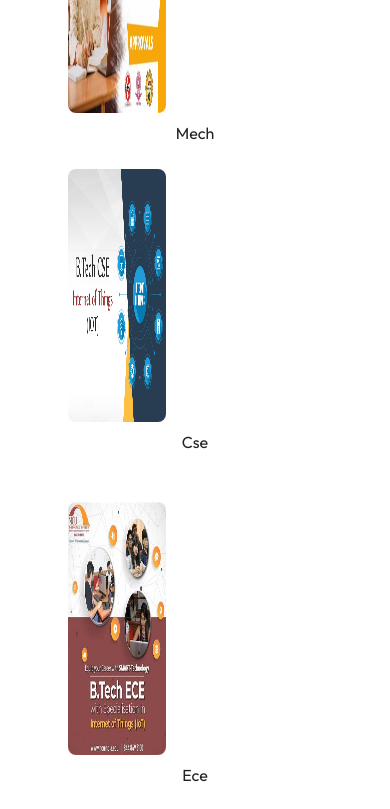
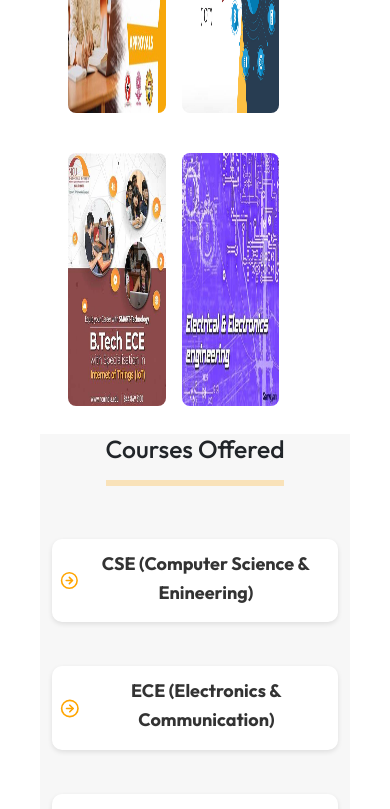
Before and after one commit to parusharam1425/amps_College_Web, a React (Create React App) app: page / in a window 390 px wide. Shown: the part 1820-2629 px from the top of the page. Built offline with nearby package versions, Linux system fonts and the light colour scheme.

Commit message:
12 Grid Updated

```diff
--- a/src/routes/Home.js
+++ b/src/routes/Home.js
@@ -2,7 +2,7 @@ import React from 'react';
 import "react-responsive-carousel/lib/styles/carousel.min.css"; // requires a loader
 import { Carousel } from 'react-responsive-carousel';
 import Img from '../assects/maps-img3.jpg';
-import Img2 from '../assects/clg11.png'
+// import Img2 from '../assects/clg11.png'
 import Img3 from '../assects/maps-img1.jpg'
 import Img4 from '../assects/maps-img2.jpg'
 
@@ -75,20 +75,20 @@ export default function Home() {
       <Link to='/departments/mech'>
       <img   src={Mech} alt='clg' className='img' data-aos='fade-left' data-aos-delay='100'/>
       </Link>
-      <p className='span-home'>Mech</p>
+
       <Link to='/departments/cse'>
       <img  src={CSe} alt='clg' className='img' data-aos='fade-left' data-aos-delay='100'/>
       </Link>
-      <p className='span-home'>Cse</p>
+
       </div>
       <div className='col-md-3 mt-4'>
       <img  src={Ece} alt='clg' className='img' data-aos='fade-left' data-aos-delay='100'/>
-      <p className='span-home'>Ece</p>
+
       <Link to='/departments/eee' >
 
       <img  src={Eee} alt='clg' className='img' data-aos='fade-left' data-aos-delay='100'/>
       </Link>
-      <p className='span-home'>Eee</p>
+
         </div>
       </div>
       </section>
--- a/src/routes/styles/Home.css
+++ b/src/routes/styles/Home.css
@@ -64,7 +64,7 @@
 
 .section-title {
   text-align: center;
-  margin-bottom: 30px;
+  margin-bottom: 5px;
 }
 .home-icon{
   margin-right: -2rem;
@@ -161,3 +161,11 @@
 .video-player {
   animation: zoomIn 0.5s ease-in-out; /* Apply the animation */
 }
+
+
+@media screen and (max-width:768px) {
+  .home-icon{
+    margin-right: 0.2rem;
+    color: orange;
+  }
+}
```
